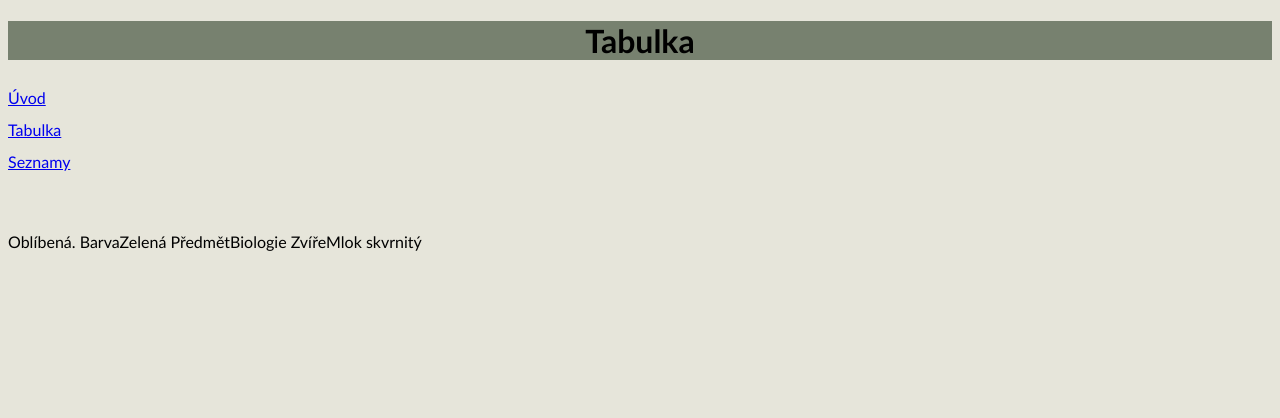
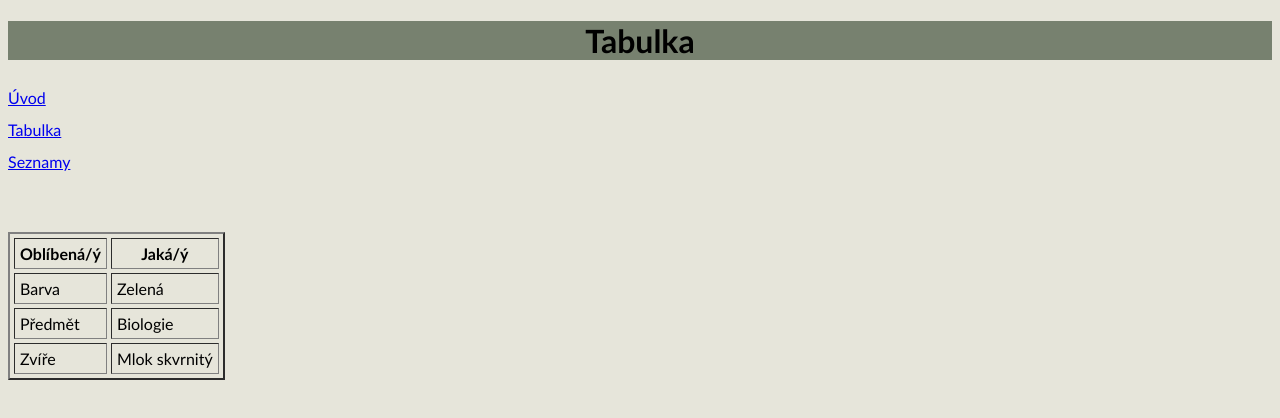
Before and after one commit to faltynkovat/webside, a plain HTML site: page tabulka.html in a window 1280 px wide. Drawn offline with Linux system fonts and the light colour scheme.

Commit message:
Add files via upload

```diff
--- a/tabulka.html
+++ b/tabulka.html
@@ -16,12 +16,15 @@
 		<a href="seznamy.html">Seznamy</a><br>
 	</nav>
 
-    <table  cellpadding="5" cellspacing="4"></table>
-        <tr><th>Oblíbená</th><th>.</th></tr>
-        <tr><td>Barva</td><td>Zelená</td></tr>
-        <tr><td>Předmět</td><td>Biologie</td></tr>
-        <tr><td>Zvíře</td><td>Mlok skvrnitý</td></tr>
-        </table>
+
+        <table border="2" cellpadding="5" cellspacing="4">
+            <tr><th>Oblíbená/ý</th><th>Jaká/ý</th></tr>
+            <tr><td>Barva</td><td>Zelená</td></tr>
+            <tr><td>Předmět</td><td>Biologie</td></tr>
+            <tr><td>Zvíře</td><td>Mlok skvrnitý</td></tr>
+            </table>
+
+
 
 </body>
 </html>
```
